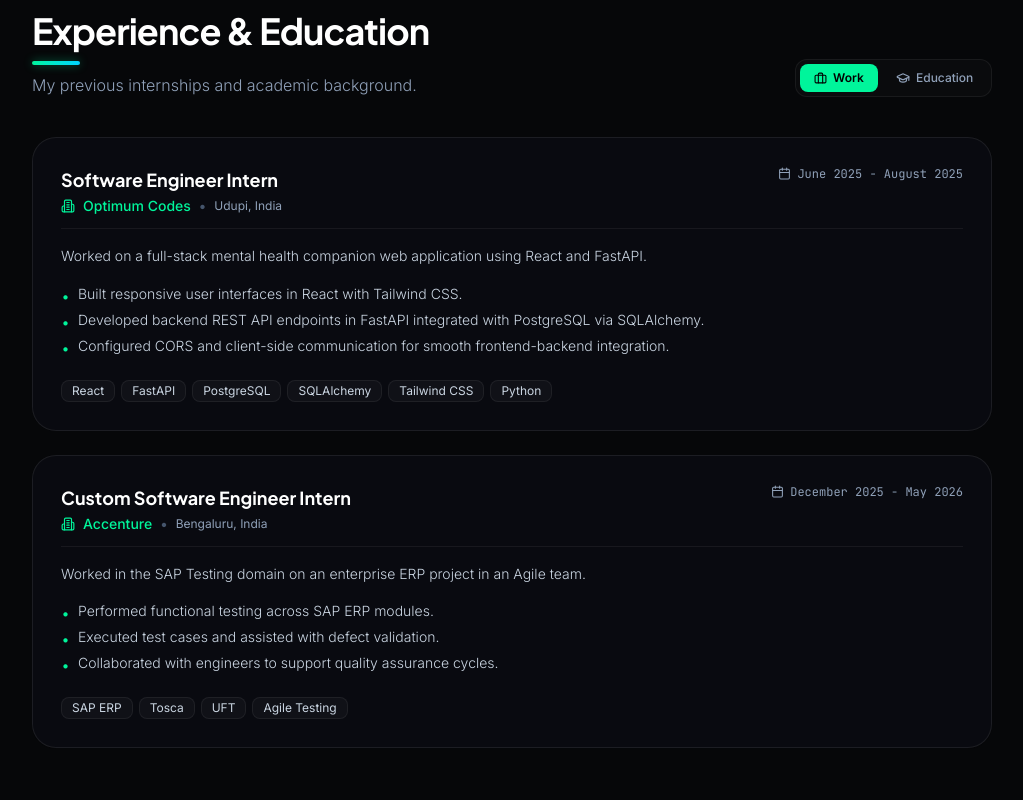
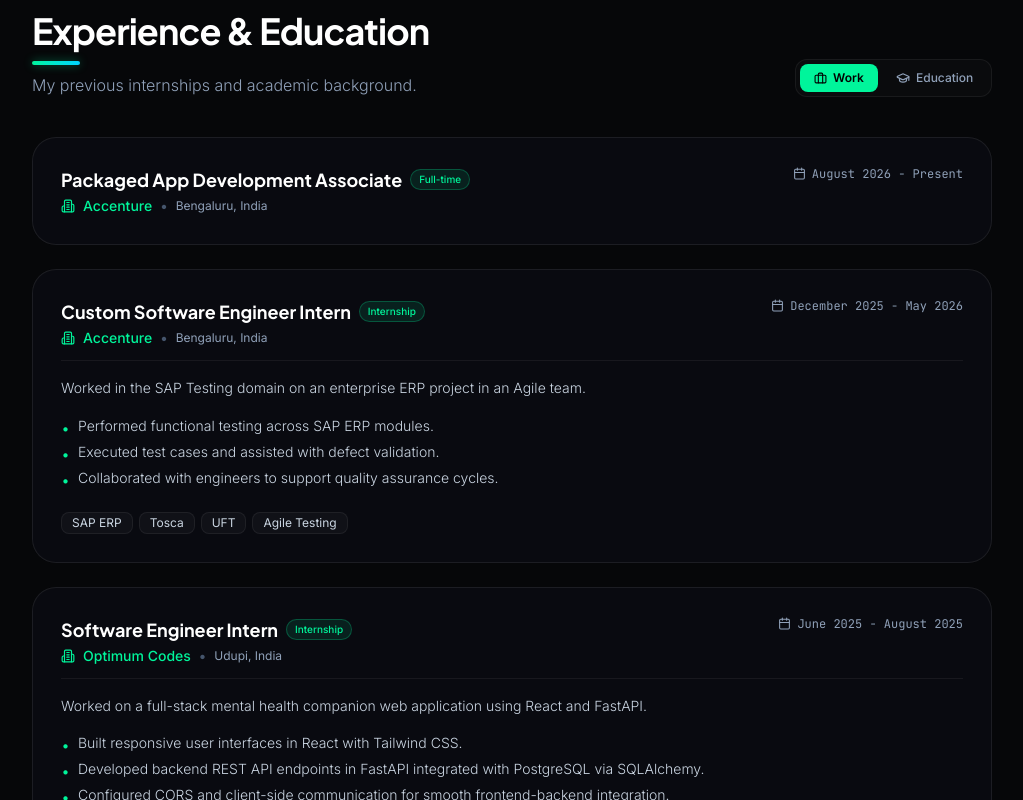
Before and after one commit to Sumuk007/Portfolio, a React (Vite) app: page / in a window 1280 px wide. Shown: the part 3220-4020 px from the top of the page, without its empty margins (128-1151 px from the left). Built offline with nearby package versions, Linux system fonts and the light colour scheme.

Commit message:
Updated experience

```diff
--- a/src/components/Experience.jsx
+++ b/src/components/Experience.jsx
@@ -50,14 +50,28 @@ export default function Experience() {
         {/* Tab 1: Work Experience */}
         {activeTab === 'experience' && (
           <div className="space-y-4 sm:space-y-6">
-            {EXPERIENCE_LOG.map((item) => (
+            {EXPERIENCE_LOG.map((item) => {
+              const hasDetails = Boolean(
+                item.description ||
+                (item.highlights && item.highlights.length > 0) ||
+                (item.technologies && item.technologies.length > 0)
+              );
+
+              return (
                 <div
                   key={item.id}
                   className="glass-panel rounded-2xl sm:rounded-3xl p-5 sm:p-7 border border-white/[0.08] hover:border-white/15 transition-all space-y-3.5 sm:space-y-4"
                 >
-                <div className="flex flex-col sm:flex-row sm:items-start justify-between gap-2 border-b border-white/[0.06] pb-3">
+                  <div className={`flex flex-col sm:flex-row sm:items-start justify-between gap-2 ${hasDetails ? 'border-b border-white/[0.06] pb-3' : ''}`}>
                     <div>
+                      <div className="flex items-center gap-2 flex-wrap">
                         <h3 className="text-lg font-bold text-white">{item.role}</h3>
+                        {item.type && (
+                          <span className="px-2 py-0.5 rounded-full text-[10px] font-medium bg-[#00f59b]/10 text-[#00f59b] border border-[#00f59b]/25">
+                            {item.type}
+                          </span>
+                        )}
+                      </div>
                       <div className="flex items-center gap-2 text-sm text-[#00f59b] font-medium mt-0.5">
                         <Building2 size={14} />
                         <span>{item.company}</span>
@@ -72,10 +86,13 @@ export default function Experience() {
                     </div>
                   </div>
 
+                  {item.description && (
                     <p className="text-sm text-slate-300 font-light leading-relaxed">
                       {item.description}
                     </p>
+                  )}
 
+                  {item.highlights && item.highlights.length > 0 && (
                     <ul className="space-y-1.5">
                       {item.highlights.map((h, i) => (
                         <li key={i} className="flex items-start gap-2 text-xs sm:text-sm text-slate-300 font-light">
@@ -84,7 +101,9 @@ export default function Experience() {
                         </li>
                       ))}
                     </ul>
+                  )}
 
+                  {item.technologies && item.technologies.length > 0 && (
                     <div className="flex flex-wrap items-center gap-1.5 pt-2">
                       {item.technologies.map((tech, i) => (
                         <span
@@ -95,8 +114,10 @@ export default function Experience() {
                         </span>
                       ))}
                     </div>
+                  )}
                 </div>
-            ))}
+              );
+            })}
           </div>
         )}
 
--- a/src/data/portfolioData.js
+++ b/src/data/portfolioData.js
@@ -202,19 +202,15 @@ export const SKILL_CATEGORIES = [
 
 export const EXPERIENCE_LOG = [
   {
-    id: "optimum-codes",
-    role: "Software Engineer Intern",
-    company: "Optimum Codes",
-    location: "Udupi, India",
-    period: "June 2025 - August 2025",
-    type: "Internship",
-    description: "Worked on a full-stack mental health companion web application using React and FastAPI.",
-    highlights: [
-      "Built responsive user interfaces in React with Tailwind CSS.",
-      "Developed backend REST API endpoints in FastAPI integrated with PostgreSQL via SQLAlchemy.",
-      "Configured CORS and client-side communication for smooth frontend-backend integration."
-    ],
-    technologies: ["React", "FastAPI", "PostgreSQL", "SQLAlchemy", "Tailwind CSS", "Python"]
+    id: "accenture-fulltime",
+    role: "Packaged App Development Associate",
+    company: "Accenture",
+    location: "Bengaluru, India",
+    period: "August 2026 - Present",
+    type: "Full-time",
+    description: "",
+    highlights: [],
+    technologies: []
   },
   {
     id: "accenture",
@@ -230,6 +226,21 @@ export const EXPERIENCE_LOG = [
       "Collaborated with engineers to support quality assurance cycles."
     ],
     technologies: ["SAP ERP", "Tosca", "UFT", "Agile Testing"]
+  },
+  {
+    id: "optimum-codes",
+    role: "Software Engineer Intern",
+    company: "Optimum Codes",
+    location: "Udupi, India",
+    period: "June 2025 - August 2025",
+    type: "Internship",
+    description: "Worked on a full-stack mental health companion web application using React and FastAPI.",
+    highlights: [
+      "Built responsive user interfaces in React with Tailwind CSS.",
+      "Developed backend REST API endpoints in FastAPI integrated with PostgreSQL via SQLAlchemy.",
+      "Configured CORS and client-side communication for smooth frontend-backend integration."
+    ],
+    technologies: ["React", "FastAPI", "PostgreSQL", "SQLAlchemy", "Tailwind CSS", "Python"]
   }
 ];
 
```
Lines whose indentation alone changed are shown as unchanged.
